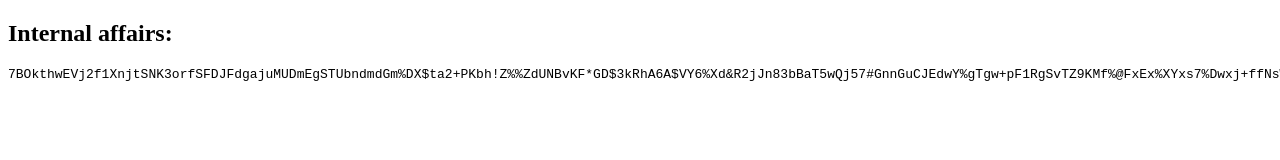
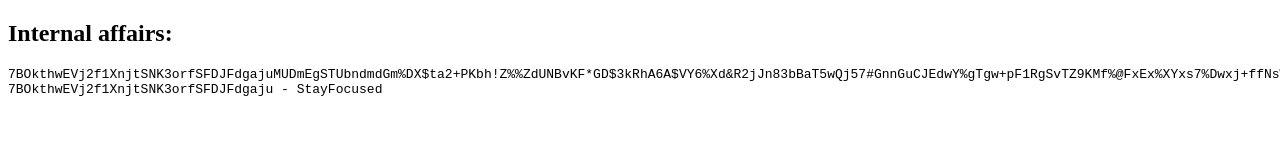
Before and after one commit to ssen-plplol/redesigned-doodle, a plain HTML site: page index.html in a window 1280 px wide. Shown: the top 160 px of the page. Drawn offline with Linux system fonts and the light colour scheme.

Commit message:
Index.html

```diff
--- a/index.html
+++ b/index.html
@@ -10,6 +10,7 @@
 
 <pre>
 7BOkthwEVj2f1XnjtSNK3orfSFDJFdgajuMUDmEgSTUbndmdGm%DX$ta2+PKbh!Z%%ZdUNBvKF*GD$3kRhA6A$VY6%Xd&R2jJn83bBaT5wQj57#GnnGuCJEdwY%gTgw+pF1RgSvTZ9KMf%@FxEx%XYxs7%Dwxj+ffNsWz$8Nfpok3GWeEMaaxToXq#VgG&h!HwUkutvSFwkaTctTVVAjBfbu&7&tnbm$TN#ePW50eF$rJbzU$9nH9cngmnugyZO6
+7BOkthwEVj2f1XnjtSNK3orfSFDJFdgaju - StayFocused
 </pre>
 
 </body>
```
